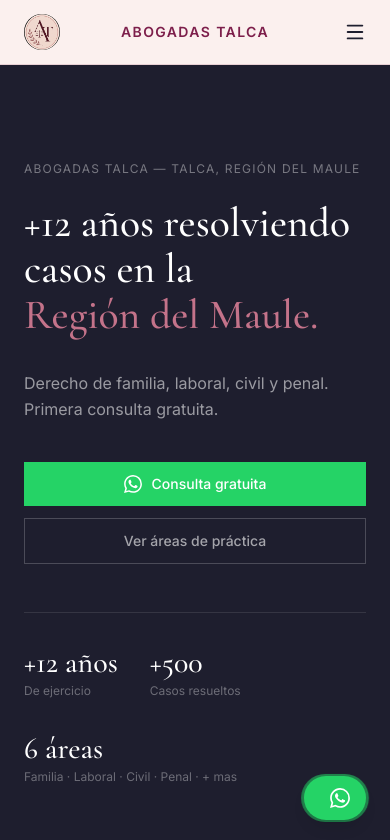
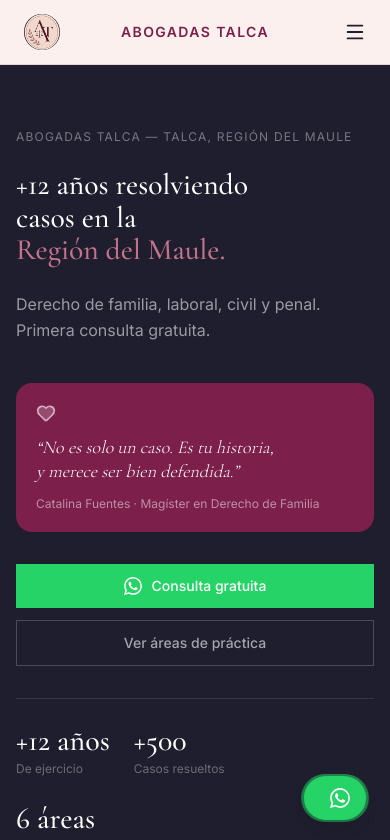
Before and after one commit to benjaminromero5631/abogadatalca, a Next.js app in the folder abogadas-talca/: page / in a window 390 px wide. Shown: the top 840 px of the page. Built offline with nearby package versions, Linux system fonts and the light colour scheme.

Commit message:
feat: agregar card cita Catalina en Hero mobile

```diff
--- a/abogadas-talca/components/home/Hero.tsx
+++ b/abogadas-talca/components/home/Hero.tsx
@@ -3,6 +3,7 @@
 import { useEffect, useRef } from "react";
 import Link from "next/link";
 import { motion, useReducedMotion, animate } from "framer-motion";
+import { Heart } from "lucide-react";
 import { BUSINESS } from "@/lib/constants";
 import HeroImage from "@/components/home/HeroImage";
 
@@ -62,7 +63,7 @@ export default function Hero() {
 
   return (
     <section className="bg-ink text-white relative overflow-hidden">
-      <div className="max-w-6xl mx-auto px-6 py-24 md:py-32 grid md:grid-cols-2 gap-16 items-center">
+      <div className="max-w-6xl mx-auto px-4 sm:px-6 py-16 md:py-32 grid md:grid-cols-2 gap-10 md:gap-16 items-center">
         <div>
           <motion.p
             className="text-white/40 text-xs uppercase tracking-widest mb-6 font-body"
@@ -74,7 +75,7 @@ export default function Hero() {
           </motion.p>
 
           <motion.h1
-            className="font-display text-[2.6rem] md:text-5xl lg:text-6xl font-medium leading-[1.1] mb-8"
+            className="font-display text-[1.85rem] sm:text-[2.6rem] md:text-5xl lg:text-6xl font-medium leading-[1.1] mb-6 md:mb-8"
             initial={reduced ? false : { opacity: 0, x: -28 }}
             animate={{ opacity: 1, x: 0 }}
             transition={{ duration: 0.75, ease: "easeOut", delay: 0.15 }}
@@ -100,8 +101,25 @@ export default function Hero() {
             Derecho de familia, laboral, civil y penal. Primera consulta gratuita.
           </motion.p>
 
+          {/* Card cita — solo mobile */}
           <motion.div
-            className="flex flex-col sm:flex-row gap-3"
+            className="md:hidden mb-8 rounded-2xl bg-[#7D1F4B] px-5 py-5 flex flex-col gap-3"
+            initial={reduced ? false : { opacity: 0, y: 12 }}
+            animate={{ opacity: 1, y: 0 }}
+            transition={{ duration: 0.55, ease: "easeOut", delay: 0.45 }}
+          >
+            <Heart size={20} className="text-white/60 fill-white/20" />
+            <p className="font-display text-lg font-light text-white italic leading-snug">
+              &ldquo;No es solo un caso. Es tu historia,<br />
+              y merece ser bien defendida.&rdquo;
+            </p>
+            <p className="text-white/50 text-xs">
+              Catalina Fuentes &middot; Magíster en Derecho de Familia
+            </p>
+          </motion.div>
+
+          <motion.div
+            className="flex flex-col sm:flex-row gap-3 w-full sm:w-auto"
             initial={reduced ? false : { opacity: 0, y: 14 }}
             animate={{ opacity: 1, y: 0 }}
             transition={{ duration: 0.5, ease: "easeOut", delay: 0.55 }}
@@ -110,7 +128,7 @@ export default function Hero() {
               href={waUrl}
               target="_blank"
               rel="noopener noreferrer"
-              className="inline-flex items-center justify-center gap-2.5 bg-[#25D366] hover:bg-[#1ebe5d] text-white px-6 py-3 text-sm font-medium transition-colors"
+              className="inline-flex items-center justify-center gap-2.5 bg-[#25D366] hover:bg-[#1ebe5d] text-white px-6 py-3 text-sm font-medium transition-colors w-full sm:w-auto"
             >
               <svg width="18" height="18" viewBox="0 0 24 24" fill="currentColor">
                 <path d="M17.472 14.382c-.297-.149-1.758-.867-2.03-.967-.273-.099-.471-.148-.67.15-.197.297-.767.966-.94 1.164-.173.199-.347.223-.644.075-.297-.15-1.255-.463-2.39-1.475-.883-.788-1.48-1.761-1.653-2.059-.173-.297-.018-.458.13-.606.134-.133.298-.347.446-.52.149-.174.198-.298.298-.497.099-.198.05-.371-.025-.52-.075-.149-.669-1.612-.916-2.207-.242-.579-.487-.5-.669-.51-.173-.008-.371-.01-.57-.01-.198 0-.52.074-.792.372-.272.297-1.04 1.016-1.04 2.479 0 1.462 1.065 2.875 1.213 3.074.149.198 2.096 3.2 5.077 4.487.709.306 1.262.489 1.694.625.712.227 1.36.195 1.871.118.571-.085 1.758-.719 2.006-1.413.248-.694.248-1.289.173-1.413-.074-.124-.272-.198-.57-.347m-5.421 7.403h-.004a9.87 9.87 0 01-5.031-1.378l-.361-.214-3.741.982.998-3.648-.235-.374a9.86 9.86 0 01-1.51-5.26c.001-5.45 4.436-9.884 9.888-9.884 2.64 0 5.122 1.03 6.988 2.898a9.825 9.825 0 012.893 6.994c-.003 5.45-4.437 9.884-9.885 9.884m8.413-18.297A11.815 11.815 0 0012.05 0C5.495 0 .16 5.335.157 11.892c0 2.096.547 4.142 1.588 5.945L.057 24l6.305-1.654a11.882 11.882 0 005.683 1.448h.005c6.554 0 11.89-5.335 11.893-11.893a11.821 11.821 0 00-3.48-8.413z" />
@@ -119,14 +137,14 @@ export default function Hero() {
             </a>
             <Link
               href="#areas"
-              className="inline-flex items-center justify-center px-6 py-3 text-sm font-medium text-white/60 border border-white/20 hover:border-white/40 hover:text-white transition-colors"
+              className="inline-flex items-center justify-center px-6 py-3 text-sm font-medium text-white/60 border border-white/20 hover:border-white/40 hover:text-white transition-colors w-full sm:w-auto"
             >
               Ver áreas de práctica
             </Link>
           </motion.div>
 
           <motion.div
-            className="flex flex-wrap gap-8 mt-12 pt-8 border-t border-white/10"
+            className="flex flex-wrap gap-6 mt-8 md:mt-12 pt-6 md:pt-8 border-t border-white/10"
             initial={reduced ? false : { opacity: 0 }}
             animate={{ opacity: 1 }}
             transition={{ duration: 0.4, ease: "easeOut", delay: 0.7 }}
```
